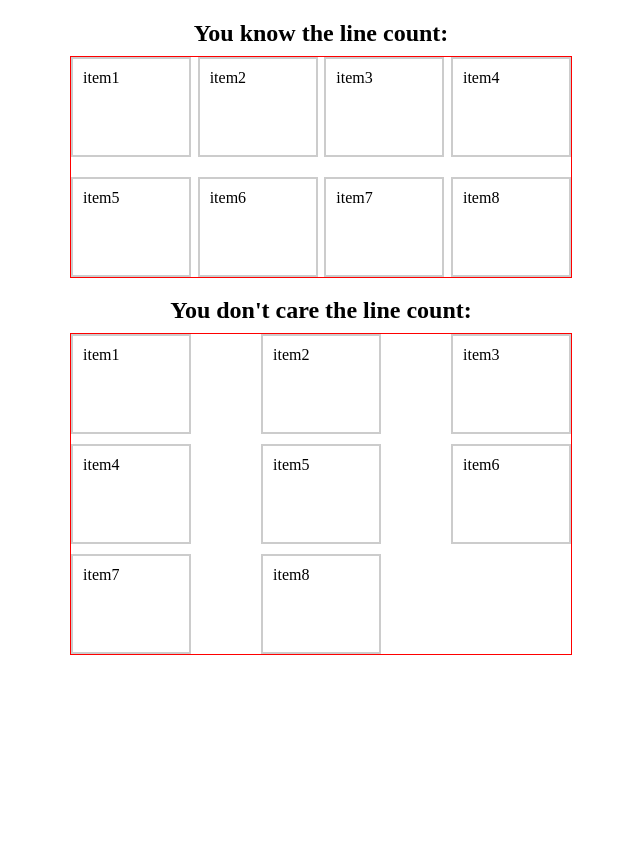
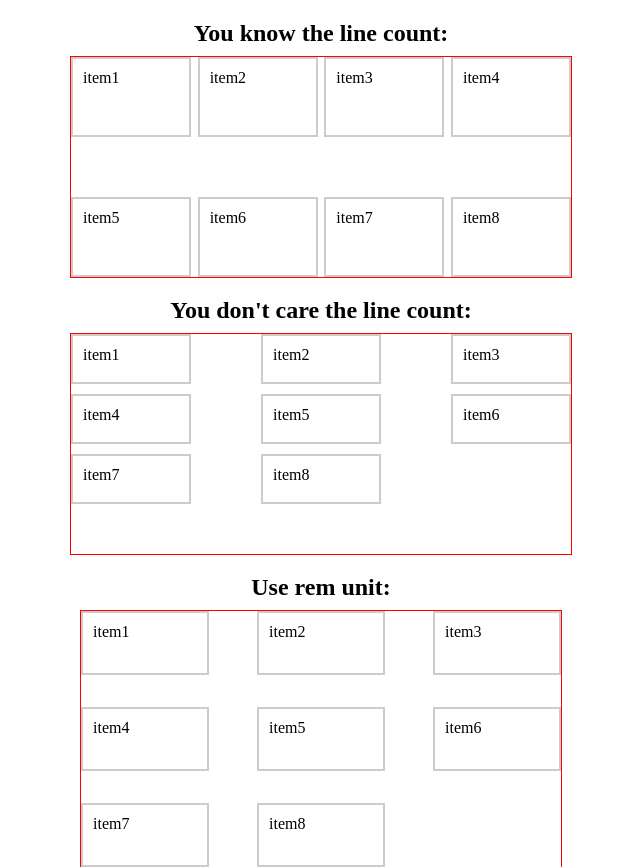
Before and after one commit to afeiship/webkit-sassui-justify-list, a website: page test/test.html in a window 1280 px wide. Shown: the whole page, without its empty margins (319-959 px from the left). Before the commit the page ends 800 px from the top, so only its background shows below. Drawn offline with Linux system fonts and the light colour scheme.

Commit message:
add unit support

```diff
--- a/src/webkit-sassui-justify-list.scss
+++ b/src/webkit-sassui-justify-list.scss
@@ -1,29 +1,37 @@
 /*webkit-sassui-justify-list Start*/
+@function strip-units($inNumber) {
+   @return $inNumber / ($inNumber * 0 + 1);
+}
+
 @mixin webkit-sassui-justify-list($inWidth,$inHeight,$inItemWidth,$inItemHeight,$inCount,$inLineCount:NONE,$inItemPrefix:'.item') {
-  $gap-width:($inWidth - $inItemWidth*$inCount)/($inCount - 1);
+  $unit: unit($inWidth);
+  $width:strip-units($inWidth);
+  $height:strip-units($inHeight);
+  $item-width:strip-units($inItemWidth);
+  $item-height:strip-units($inItemHeight);
 
-
-  width:$inWidth;
-  height:$inHeight;
+  $gap-width: ($width - $item-width*$inCount)/($inCount - 1);
+  width: $inWidth;
+  height: $inHeight;
   overflow: hidden;
 
   > #{$inItemPrefix} {
     box-sizing: border-box;
     width: $inItemWidth;
-    height:$inItemHeight;
-    margin-right: $gap-width;
-    &:nth-child(#{$inCount}n){
+    height: $inItemHeight;
+    margin-right: $gap-width#{$unit};
+
+    &:nth-child(#{$inCount}n) {
       margin-right: 0;
     }
     float: left;
   }
+  @if $inLineCount!=NONE {
+    $gap-height: ($height - $item-height*$inLineCount)/($inLineCount - 1);
 
-  @if $inLineCount!=NONE {
-    $gap-height:($inHeight - $inItemHeight*$inLineCount)/($inLineCount - 1);
     > #{$inItemPrefix} {
-      margin-bottom: $gap-height;
+      margin-bottom: $gap-height#{$unit};
     }
   }
-
 }
 /*webkit-sassui-justify-list End*/
--- a/test/test.html
+++ b/test/test.html
@@ -33,6 +33,18 @@
     <div class="item">item7</div>
     <div class="item">item8</div>
   </div>
+
+  <h2>Use rem unit:</h2>
+  <div class="justify-list-demo3 wrapper">
+    <div class="item">item1</div>
+    <div class="item">item2</div>
+    <div class="item">item3</div>
+    <div class="item">item4</div>
+    <div class="item">item5</div>
+    <div class="item">item6</div>
+    <div class="item">item7</div>
+    <div class="item">item8</div>
+  </div>
 </body>
 
 </html>
--- a/test/test.scss
+++ b/test/test.scss
@@ -17,13 +17,22 @@ h2{
 
 .justify-list-demo{
   //You know the line count:
-  @include webkit-sassui-justify-list(500px,220px,120px,100px,4,2);
+  @include webkit-sassui-justify-list(500px,220px,120px,80px,4,2);
 }
 
 .justify-list-demo2{
   //You don't care the line count:
-  @include webkit-sassui-justify-list(500px,320px,120px,100px,3);
+  @include webkit-sassui-justify-list(500px,220px,120px,50px,3);
   >.item{
     margin-bottom: 10px;
   }
 }
+
+
+.justify-list-demo3{
+  //You don't care the line count:
+  @include webkit-sassui-justify-list(30rem,16rem,8rem,4rem,3,3);
+  >.item{
+    // margin-bottom: 10px;
+  }
+}
```
Also changed, not shown: dist/webkit-sassui-justify-list.scss, test/test.css. Lines whose indentation alone changed are shown as unchanged.
